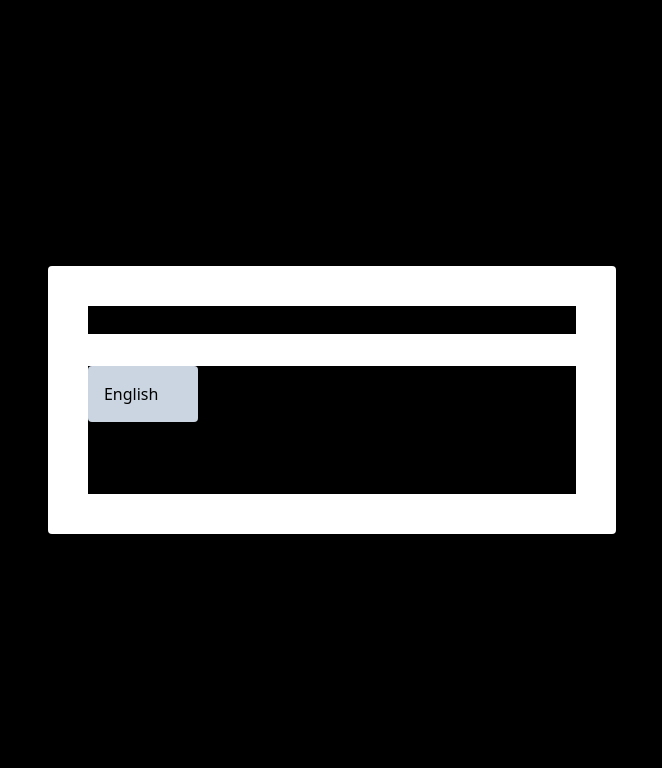
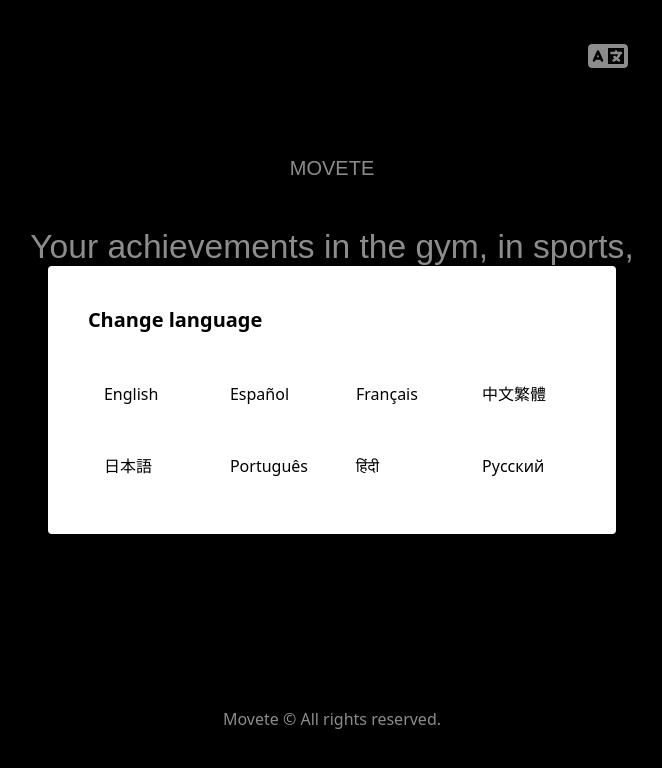
Before and after one commit to andevbonilla/movete-waitlist, a Next.js app: page /en in a window 1280 px wide. Both pictures are taken after a click on the button "change language". Shown: the top 768 px of the page, without its empty margins (308-970 px from the left). Built offline with nearby package versions, Linux system fonts and the light colour scheme; a web font is replaced by a local one.

Commit message:
bug of colors solved

```diff
--- a/src/components/ChangeLanguage.tsx
+++ b/src/components/ChangeLanguage.tsx
@@ -25,33 +25,57 @@
                 </button>
             </div>
             {
-                openLanguageMenu && <div className='z-[997] text-black fixed w-full top-0 bottom-0 left-0 bg-black bg-opacity-25 flex justify-center items-center'>
-                    <div onClick={() => { setopenLanguageMenu(false) }} className='cursor-pointer z-[998] fixed w-full top-0 bottom-0 left-0'></div>
+                openLanguageMenu && <div className='z-[997] text-black fixed w-full top-0 bottom-0 left-0 bg-black bg-opacity-45 flex justify-center items-center'>
+                    <div onClick={() => { setopenLanguageMenu(false) }} className='cursor-pointer z-[998] fixed w-full top-0 bottom-0 left-0 bg-transparent'></div>
                     <div className='bg-white p-10 rounded z-[999] overflow-y-scroll lg:overflow-hidden max-h-[80vh]'>
-                        <h3 className='font-bold mb-8 text-xl'>{title}</h3>
-                        <div className='grid grid-cols-1 md:grid-cols-2 lg:grid-cols-3 xl:grid-cols-4 gap-4'>
-                            <Link href={currentUrl.replace(params.locale, "en")} className={`${(location.pathname.startsWith("/en")) ? "bg-slate-300" : ""} hover:bg-slate-300 transition-all p-4 rounded`}>
+                        <h3 className='font-bold mb-8 text-xl bg-white'>{title}</h3>
+                        <div className='grid grid-cols-1 md:grid-cols-2 lg:grid-cols-3 xl:grid-cols-4 gap-4 bg-white'>
+                            <Link
+                                href={currentUrl.replace(params.locale, "en")}
+                                className={`${(location.pathname.startsWith("/en")) ? "bg-slate-300" : ""} hover:bg-slate-300 transition-all p-4 rounded bg-white`}
+                            >
                                 English
                             </Link>
-                            <Link href={currentUrl.replace(params.locale, "es")} className={`${(location.pathname.startsWith("/es")) ? "bg-slate-300" : ""} hover:bg-slate-300 transition-all p-4 rounded`}>
+                            <Link
+                                href={currentUrl.replace(params.locale, "es")}
+                                className={`${(location.pathname.startsWith("/es")) ? "bg-slate-300" : ""} hover:bg-slate-300 transition-all p-4 rounded bg-white`}
+                            >
                                 Español
                             </Link>
-                            <Link href={currentUrl.replace(params.locale, "fr")} className={`${(location.pathname.startsWith("/fr")) ? "bg-slate-300" : ""} hover:bg-slate-300 transition-all p-4 rounded`}>
+                            <Link
+                                href={currentUrl.replace(params.locale, "fr")}
+                                className={`${(location.pathname.startsWith("/fr")) ? "bg-slate-300" : ""} hover:bg-slate-300 transition-all p-4 rounded bg-white`}
+                            >
                                 Français
                             </Link>
-                            <Link href={currentUrl.replace(params.locale, "zh")} className={`${(location.pathname.startsWith("/zh")) ? "bg-slate-300" : ""} hover:bg-slate-300 transition-all p-4 rounded`}>
+                            <Link
+                                href={currentUrl.replace(params.locale, "zh")}
+                                className={`${(location.pathname.startsWith("/zh")) ? "bg-slate-300" : ""} hover:bg-slate-300 transition-all p-4 rounded bg-white`}
+                            >
                                 中文繁體
                             </Link>
-                            <Link href={currentUrl.replace(params.locale, "ja")} className={`${(location.pathname.startsWith("/ja")) ? "bg-slate-300" : ""} hover:bg-slate-300 transition-all p-4 rounded`}>
+                            <Link
+                                href={currentUrl.replace(params.locale, "ja")}
+                                className={`${(location.pathname.startsWith("/ja")) ? "bg-slate-300" : ""} hover:bg-slate-300 transition-all p-4 rounded bg-white`}
+                            >
                                 日本語
                             </Link>
-                            <Link href={currentUrl.replace(params.locale, "pt")} className={`${(location.pathname.startsWith("/pt")) ? "bg-slate-300" : ""} hover:bg-slate-300 transition-all p-4 rounded`}>
+                            <Link
+                                href={currentUrl.replace(params.locale, "pt")}
+                                className={`${(location.pathname.startsWith("/pt")) ? "bg-slate-300" : ""} hover:bg-slate-300 transition-all p-4 rounded bg-white`}
+                            >
                                 Português
                             </Link>
-                            <Link href={currentUrl.replace(params.locale, "hi")} className={`${(location.pathname.startsWith("/hi")) ? "bg-slate-300" : ""} hover:bg-slate-300 transition-all p-4 rounded`}>
+                            <Link
+                                href={currentUrl.replace(params.locale, "hi")}
+                                className={`${(location.pathname.startsWith("/hi")) ? "bg-slate-300" : ""} hover:bg-slate-300 transition-all p-4 rounded bg-white`}
+                            >
                                 हिंदी
                             </Link>
-                            <Link href={currentUrl.replace(params.locale, "ru")} className={`${(location.pathname.startsWith("/ru")) ? "bg-slate-300" : ""} hover:bg-slate-300 transition-all p-4 rounded`}>
+                            <Link
+                                href={currentUrl.replace(params.locale, "ru")}
+                                className={`${(location.pathname.startsWith("/ru")) ? "bg-slate-300" : ""} hover:bg-slate-300 transition-all p-4 rounded bg-white`}
+                            >
                                 Русский
                             </Link>
                         </div>
```
